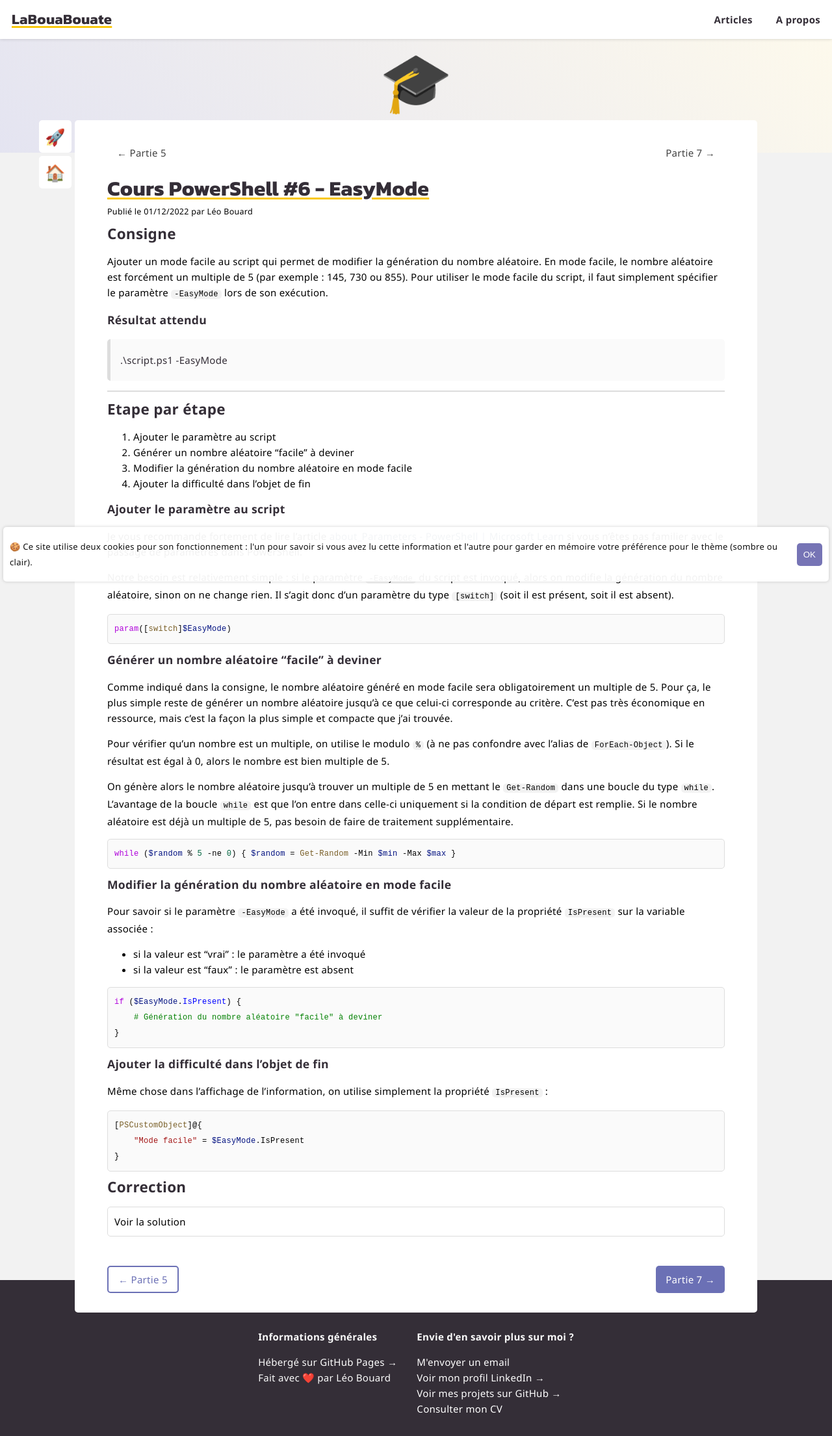
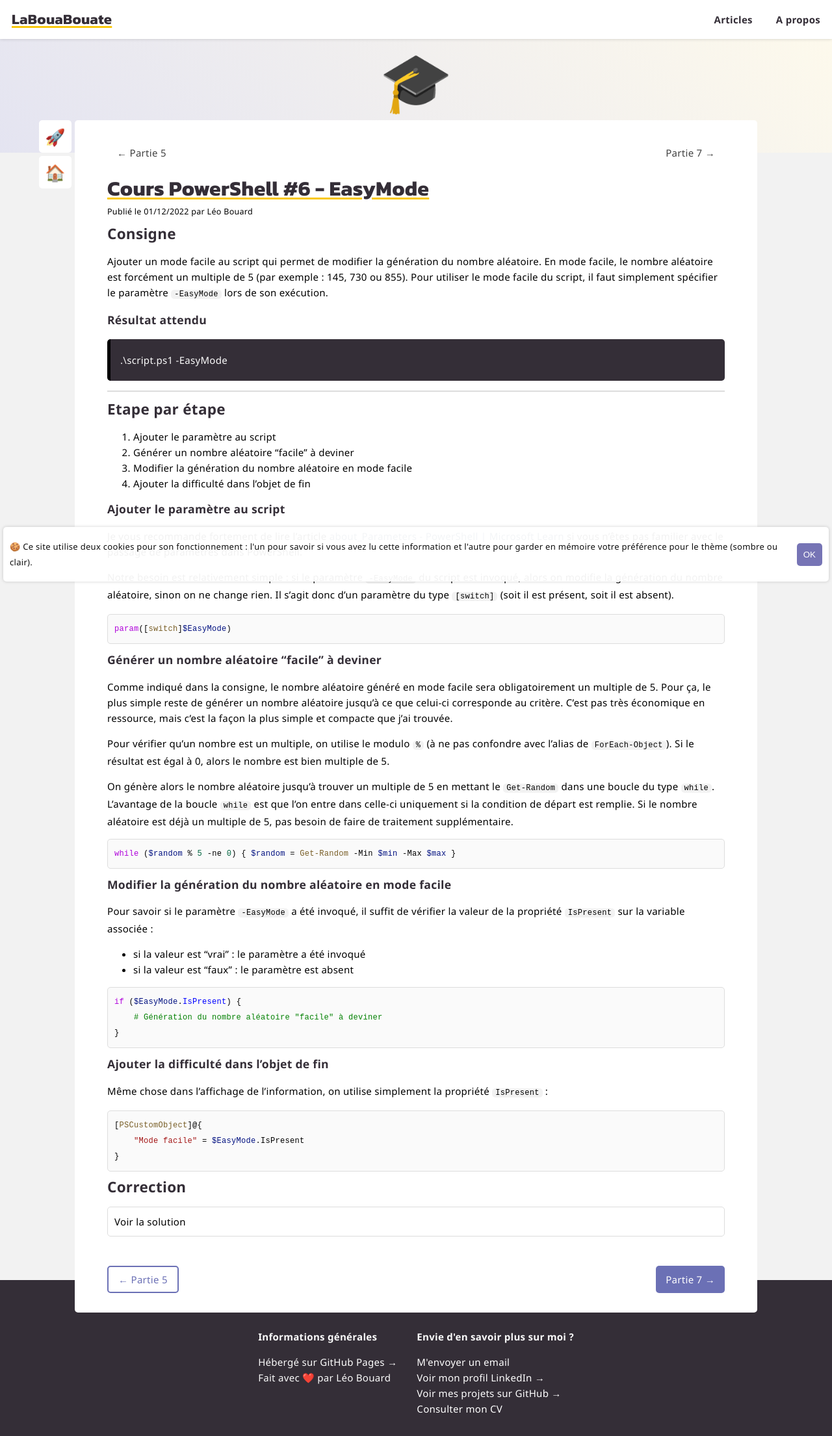
Before and after one commit to leobouard/leobouard.github.io, a Jekyll site: the page built from _posts/2022-12-01-cours-pratique-powershell-006.md, in a window 1280 px wide. Shown: the whole page at 65% size. Built offline with Jekyll 4.4.1, drawn with Linux system fonts in a browser that asks for light colours; some web fonts are replaced.

Commit message:
Passage des blockquotes en mode sombre

```diff
--- a/assets/css/style.scss
+++ b/assets/css/style.scss
@@ -126,10 +126,10 @@ main {
     }
 
     blockquote {
-        background-color: #fafafa;
-        border-left: 5px solid #ddd;
+        background-color: #342E37;
+        border-left: 5px solid #000;
         border-radius: 5px;
-        color: #342E37;
+        color: #fafafa;
         margin-inline: 0;
         padding: 5px 15px;
     }
```
